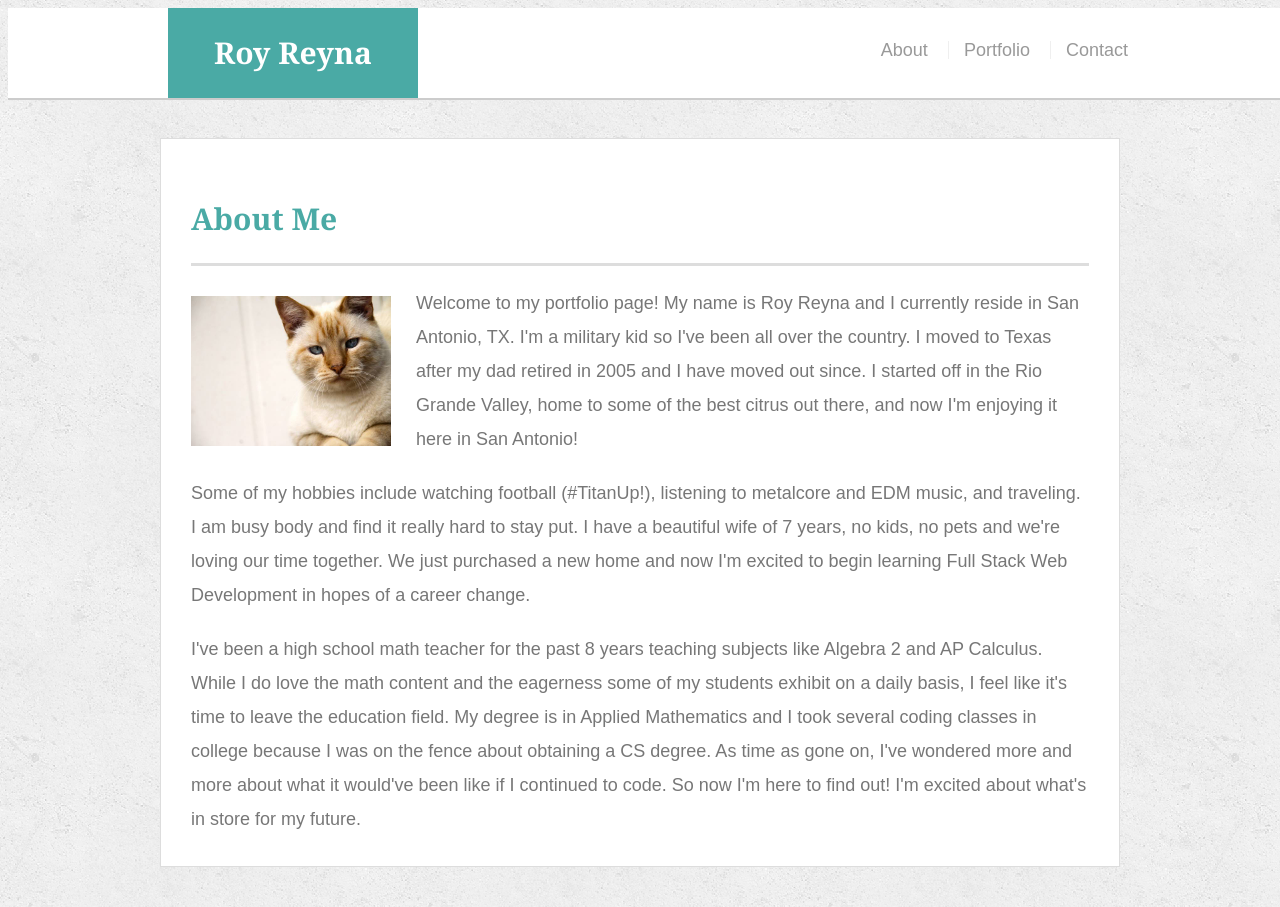
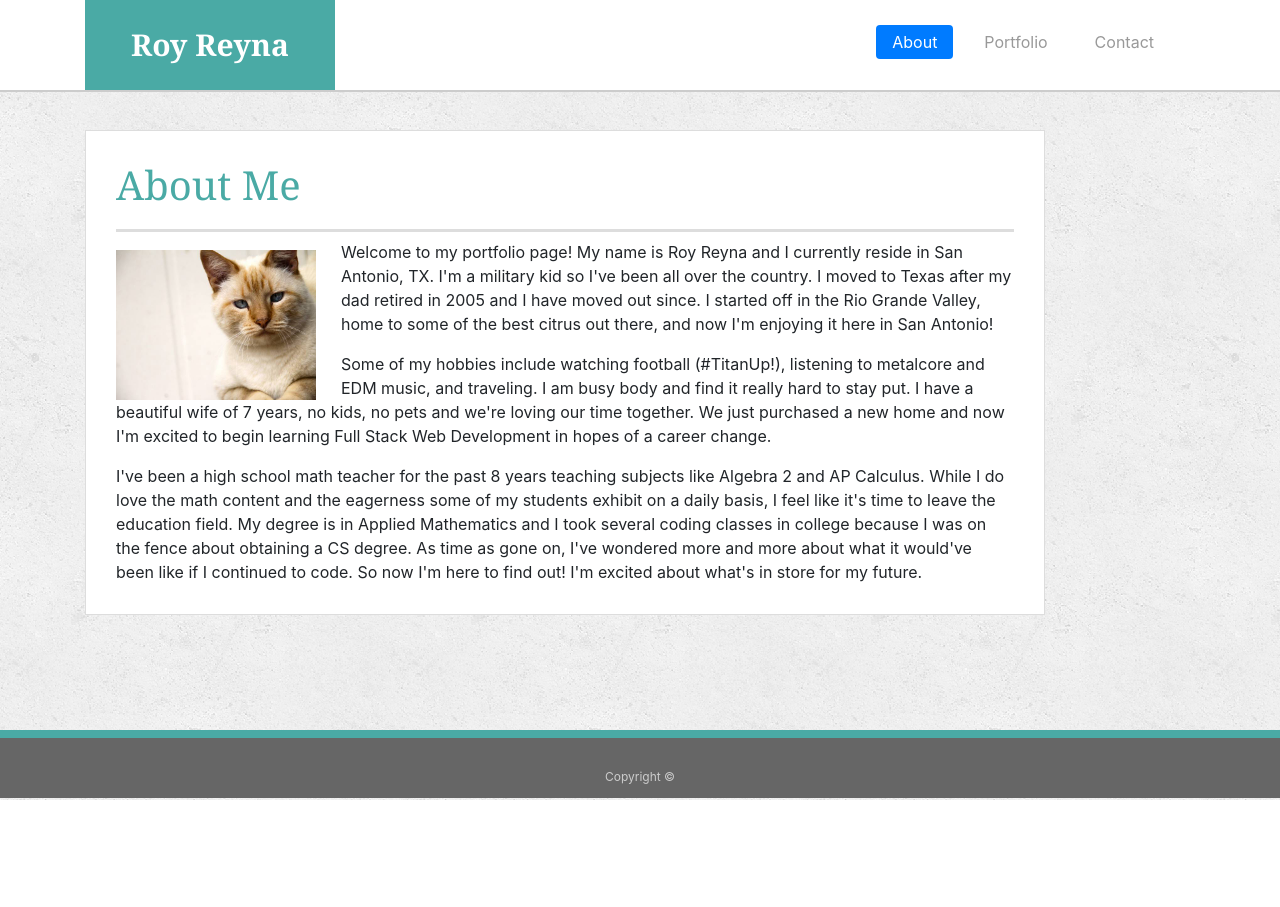
Before and after one commit to rbreyna/Bootstrap-Portfolio, a plain HTML site: page index.html in a window 1280 px wide. Shown: the top 907 px of the page. After the commit the page ends 800 px from the top, so only its background shows below. Drawn offline with nearby package versions, Linux system fonts and the light colour scheme.

Commit message:
navbar added

```diff
--- a/assets/css/style.css
+++ b/assets/css/style.css
@@ -80,6 +80,16 @@ h3 {
 nav {
   float: right;
   margin-top: 25px;
+  margin-right: 25px;
+  padding-bottom: 25px;
+}
+
+.nav-item{
+  float: left;
+}
+
+ul{
+  list-style-type: none;
 }
 
 nav a {
@@ -91,6 +101,8 @@ nav a {
   text-decoration: none;
   border-left: 1px solid #efefef;
 }
+
+
 
 nav a:first-child {
   border-left: 0 none;
--- a/index.html
+++ b/index.html
@@ -5,6 +5,8 @@
   <meta charset="UTF-8">
   <title>About | Roy Reyna</title>
   <link rel="stylesheet" type="text/css" href="assets/css/style.css">
+  <link rel="stylesheet" href="https://stackpath.bootstrapcdn.com/bootstrap/4.4.1/css/bootstrap.min.css" integrity="sha384-Vkoo8x4CGsO3+Hhxv8T/Q5PaXtkKtu6ug5TOeNV6gBiFeWPGFN9MuhOf23Q9Ifjh" crossorigin="anonymous">
+  <meta name="viewport" content="width=device-width, initial-scale=1.0">
 </head>
 
 <body>
@@ -13,9 +15,17 @@
     <div class="container">
       <a href="index.html" id="logo">Roy Reyna</a>
       <nav>
-        <a href="index.html">About</a>
-        <a href="portfolio.html">Portfolio</a>
-        <a href="contact.html">Contact</a>
+        <ul class="nav nav-pills">
+          <li class="nav-item">
+            <a class="nav-link active" href="index.html">About</a>
+          </li>
+          <li class="nav-item">
+            <a class="nav-link" href="portfolio.html">Portfolio</a>
+          </li>
+          <li class="nav-item">
+            <a class="nav-link" href="contact.html">Contact</a>
+          </li>
+        </ul>
       </nav>
     </div>
   </header>
```
Also changed, not shown: contact.html (+13 -3 lines), portfolio.html (+13 -3 lines).
